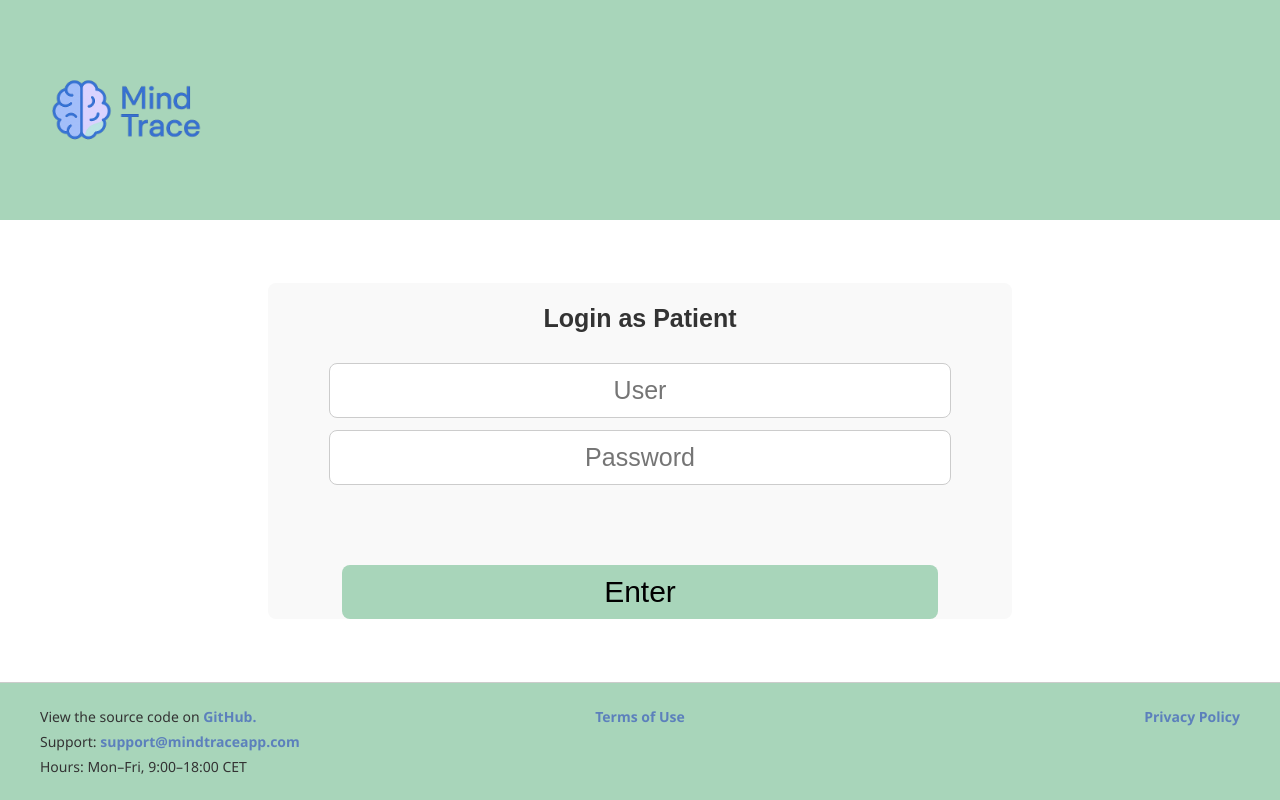
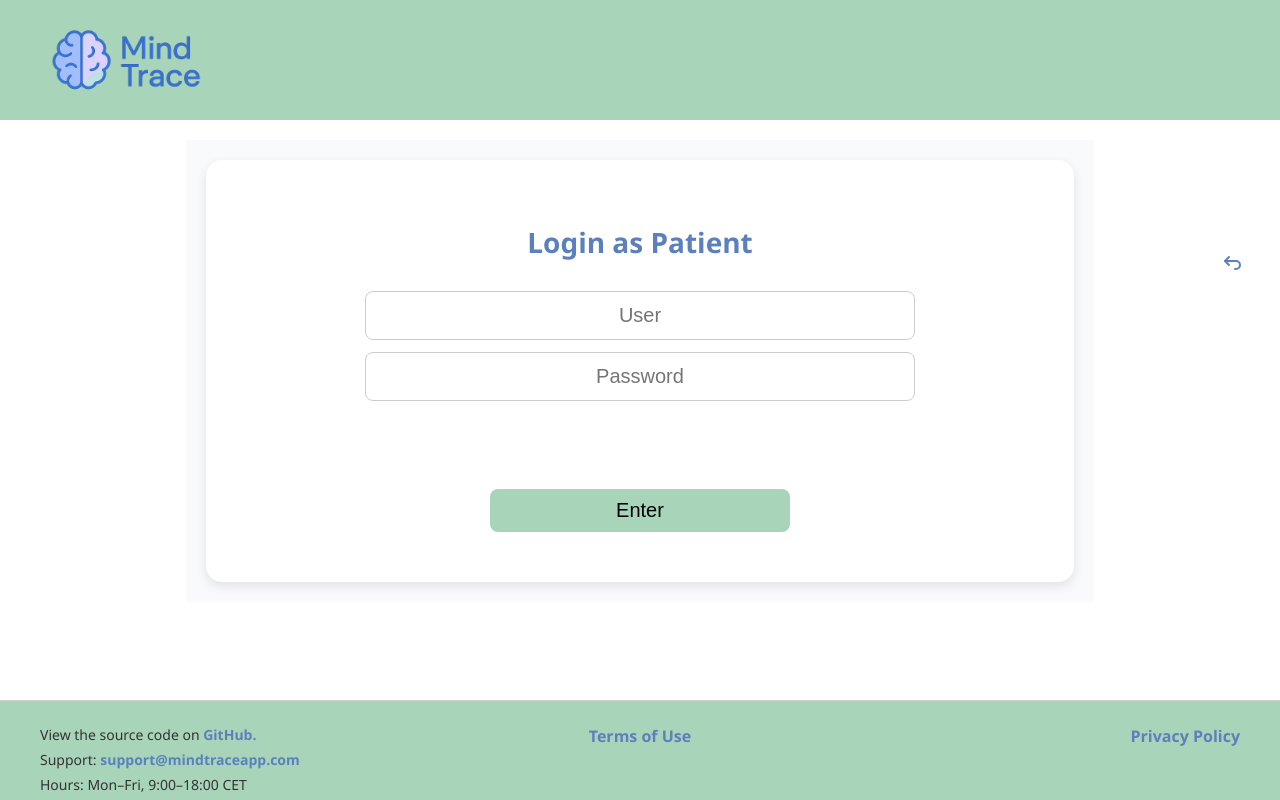
Before and after one commit to JoiceCnt/Mind-Trace, a React (Vite) app: page /login/patient in a window 1280 px wide. Built offline with nearby package versions, Linux system fonts and the light colour scheme.

Commit message:
updated css

```diff
--- a/src/Components/Footer.jsx
+++ b/src/Components/Footer.jsx
@@ -46,11 +46,11 @@ function Footer() {
       </div>
 
       <nav className="footer-links">
-        <Link to="/terms-of-use" className="footer-link">Terms of Use</Link>
+        <Link to="/terms-of-use" className="footer-link" style={{ fontSize: "16px" }}>Terms of Use</Link>
       </nav>
 
       <nav className="footer-links right">
-        <Link to="/privacy-policy" className="footer-link">Privacy Policy</Link>
+        <Link to="/privacy-policy" className="footer-link" style={{ fontSize: "16px" }}>Privacy Policy</Link>
       </nav>
     </footer>
   );
--- a/src/Components/ProfessionalCalendar.jsx
+++ b/src/Components/ProfessionalCalendar.jsx
@@ -1,5 +1,6 @@
 import { useEffect, useState } from "react";
 import axios from "axios";
+import { TbLayout } from "react-icons/tb";
 
 function ProfessionalCalendar() {
   const [appointments, setAppointments] = useState([]);
@@ -153,6 +154,8 @@ function ProfessionalCalendar() {
                 border: "1px solid #ccc",
                 padding: "8px",
                 background: "#f0f0f0",
+                tableLayout: "fixed",
+                width: "100"
               }}
             >
               Hour
@@ -212,7 +215,7 @@ function ProfessionalCalendar() {
                         <>
                           🔒
                           <br />
-                          <strong>{getPatientName(slot.patient)}</strong>
+                          <strong>{getPatientName(slot.patientId)}</strong>
                         </>
                       ) : (
                         "✅ Livre"
--- a/src/Pages/CheckPatientsHistory.jsx
+++ b/src/Pages/CheckPatientsHistory.jsx
@@ -66,6 +66,7 @@ const CheckPatientsHistory = () => {
 
   return (
     <div className="history-container">
+      <div className="history-patient-content">
         <h2 className="history-title">Check Patient's History</h2>
 
         <div className="filters">
@@ -121,6 +122,7 @@ const CheckPatientsHistory = () => {
           )}
         </div>
       </div>
+    </div>
   );
 };
 
--- a/src/Pages/PatientLogin.jsx
+++ b/src/Pages/PatientLogin.jsx
@@ -37,22 +37,46 @@ function PatientLogin() {
   };
 
   return (
-    <div
+    <div className="logs-container"
       style={{
-        width: "60%",
+        padding: "20px",
+        width: "70%",
         margin: "0 auto",
-        justifyContent: "center",
-        minHeight: "25vh",
-        flexDirection: "column",
-        backgroundColor: "#f9f9f9",
-        borderRadius: "8px",
+        backgroundColor: "#F9FAFB",
+        textAlign: "center",
+        fontFamily: "'Segoe UI', Tahoma, Geneva, Verdana, sans-serif"
       }}
     >
+      <div className="logs-content"
+        style={{
+          width: "100%",
+          backgroundColor: "#ffffff",
+          padding: "40px 60px",
+          borderRadius: "16px",
+          boxShadow: "0 4px 12px rgba(0, 0, 0, 0.1)",
+          boxSizing: "border-box",
+        }}
+      >
+
+        <button className="backButton" onClick={() => navigate("/")} style={{
+          position: "fixed",
+          top: "250px",
+          right: "30px",
+          backgroundColor: "transparent",
+          border: "none",
+          cursor: "pointer",
+          fontSize: "24px",
+          color:  "#5C80BC",
+        }}
+          title="Back"
+        >
+          <TbArrowBackUp />
+        </button>
         <h2
           style={{
-          fontSize: "25px",
+            fontSize: "28px",
             marginBottom: "30px",
-          color: "#333",
+            color: "#5C80BC",
             textAlign: "center",
          }}
         >
@@ -88,10 +112,10 @@ function PatientLogin() {
               required
               style={{
                 padding: "12px",
-              fontSize: "25px ",
+                fontSize: "20px ",
                 borderRadius: "8px",
                 border: "1px solid #ccc",
-              width: "80%",
+                width: "70%",
                 textAlign: "center",
               }}
             />
@@ -104,10 +128,10 @@ function PatientLogin() {
               required
               style={{
                 padding: "12px",
-              fontSize: "25px ",
+                fontSize: "20px ",
                 borderRadius: "8px",
                 border: "1px solid #ccc",
-              width: "80%",
+                width: "70%",
                 textAlign: "center",
               }}
             />
@@ -117,14 +141,15 @@ function PatientLogin() {
               type="submit"
               style={{
                 marginTop: "20px",
+                marginBottom: "10px",
                 padding: "10px 25px",
                 backgroundColor: "#a8d5ba",
                 border: "none",
                 borderRadius: "8px",
-              fontSize: "30px",
+                fontSize: "20px",
                 cursor: "pointer",
                 transition: "background-color 0.3s ease",
-              width: "80%",
+                width: "40%",
               }}
             >
               Enter
@@ -132,6 +157,7 @@ function PatientLogin() {
           </form>
         )}
         </div>
+    </div>
   );
 }
 
--- a/src/Styles/App.css
+++ b/src/Styles/App.css
@@ -1,27 +1,30 @@
 html,
-body {
+body, #root {
   height: 100%;
   margin: 0;
   padding: 0;
   font-family: Arial, sans-serif;
+  overflow: auto;
 }
 
 /*=== CONTAINER ===*/
 .app-container {
   display: flex;
   flex-direction: column;
-  min-height: 100vh;
+  height: 100%;
 }
 .main-content {
   flex: 1;
   display: flex;
   justify-content: center;
-  align-items: center;
+  align-items: flex-start;
   padding: 20px;
+  overflow-y: auto;
 }
 
 /* ===NAVBAR=== */
 .navbar {
+  height: 100px;
   padding: 10px 30px;
   display: flex;
   align-items: center;
--- a/src/Styles/CheckPatientsHistory.css
+++ b/src/Styles/CheckPatientsHistory.css
@@ -1,9 +1,18 @@
 .history-container {
-  padding: 30px 40px;
+  padding: 20px;
+  text-align: center;
   background-color: #F9FAFB;
   font-family: 'Segoe UI', Tahoma, Geneva, Verdana, sans-serif;
-  color: #333;
-  min-height: 100vh;
+  width: 70%;
+  margin: 0 auto;
+  max-width: 1000px;
+}
+.history-patient-content {
+  width: 100%;
+  background-color: #ffffff;
+  padding: 40px 60px;
+  border-radius: 16px;
+  box-shadow: 0 4px 12px rgba(0, 0, 0, 0.1);
   box-sizing: border-box;
 }
 .history-title {
@@ -62,7 +71,7 @@
 }
 
 .log-entry {
-  width: 60%;
+  width: 100%; /* en lugar de 60% */
   background-color: #E0E0E0;
   padding: 15px 15px;
   border-radius: 16px;
@@ -70,4 +79,5 @@
   color: #2E2E2E;
   font-size: 14px;
   line-height: 1.5;
+  box-sizing: border-box;
 }
--- a/src/Styles/CreatePatient.css
+++ b/src/Styles/CreatePatient.css
@@ -1,16 +1,17 @@
 .create-patient-container {
   display: flex;
   justify-content: center;
-  width: 50vw;
-  padding: 40px;
+  align-items: center;
+  width: 40%;
+  padding: 20px;
   text-align: center;
   background-color: #F9FAFB;
-  min-height: 80vh;
+  height: 95%;
   font-family: 'Segoe UI', Tahoma, Geneva, Verdana, sans-serif;
 }
 
 .create-patient-content {
-  width: 90%; /* Más ancho de izquierda a derecha */
+  width: 70%;
   max-width: 1000px;
   background-color: #ffffff;
   padding: 40px 60px;
@@ -21,22 +22,25 @@
 .create-patient-title {
   font-size: 28px;
   color: #5C80BC;
-  margin-bottom: 30px;
+  margin-bottom: 20px;
+  margin-top: 0px;
 }
 
 .create-patient-form {
-  max-width: 400px;
-  margin: auto;
+  width: 90%;
+  display: flex;
+  flex-direction: column;
+  align-items: flex-start;
   background-color: #ffffff;
-  padding: 30px;
-  border-radius: 12px;
+  padding: 20px;
+  border-radius: 10px 0;
   box-shadow: 0 4px 10px rgba(0, 0, 0, 0.08);
 }
 
 .create-patient-form input {
-  width: 100%;
-  padding: 12px;
-  margin-bottom: 20px;
+  width: 85%;
+  padding: 10px;
+  margin-bottom: 5px;
   border: 1px solid #E0E0E0;
   border-radius: 8px;
   font-size: 16px;
@@ -51,15 +55,18 @@
 }
 
 .create-patient-form button {
-  width: 100%;
+  width: 200px;
   padding: 12px;
   background-color: #5C80BC;
   color: white;
   border: none;
   border-radius: 8px;
+  position: center;
   font-size: 16px;
   cursor: pointer;
   transition: background-color 0.3s;
+  margin: 10px auto 0 auto;
+  display: block;
 }
 
 .create-patient-form button:hover {
--- a/src/Styles/Footer.css
+++ b/src/Styles/Footer.css
@@ -11,6 +11,7 @@
   box-sizing: border-box;
   border-top: 1px solid #ccc;
   font-family: 'Segoe UI', sans-serif;
+  height: 100px;
 }
 
 /* === IZQUIERDA: GitHub + Soporte === */
@@ -27,7 +28,7 @@
 }
 
 .footer-link {
-  font-weight: 600;
+  font-weight: 700;
   color: #5C80BC; /* Azul Serenity */
   text-decoration: none;
   transition: color 0.3s ease;
@@ -38,7 +39,6 @@
   text-decoration: underline;
 }
 
-/* === CENTRO Y DERECHA: Enlaces === */
 .footer-links {
   display: flex;
   justify-content: center;
--- a/src/Styles/PatientLogs.css
+++ b/src/Styles/PatientLogs.css
@@ -1,6 +1,6 @@
 .logs-container {
   text-align: center;
-  padding: 30px;
+  padding: 20px;
 }
 
 .logs-header {
```
Lines whose indentation alone changed are shown as unchanged.
